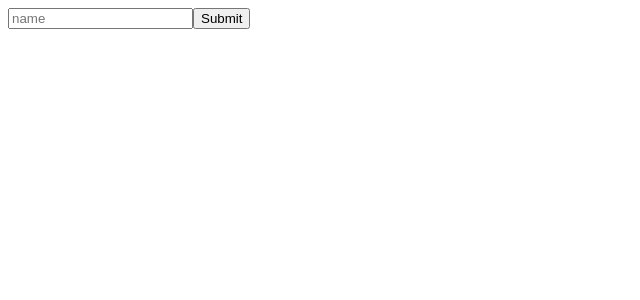
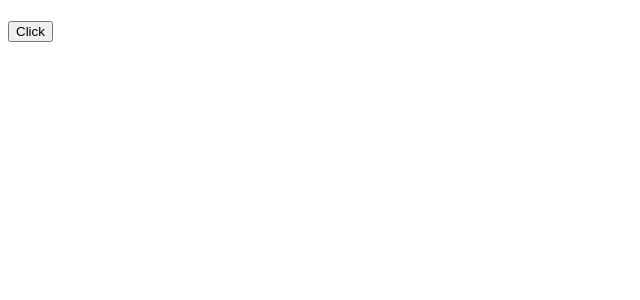
Before and after one commit to tutuldev/react-js-with-rabbil-hasan, a React (Vite) app: page / in a window 1280 px wide. Shown: the top 300 px of the page, without its empty margins (0-640 px from the left). Built offline with nearby package versions, Linux system fonts and the light colour scheme.

Commit message:
react hook useRef

```diff
--- a/src/App.jsx
+++ b/src/App.jsx
@@ -1,18 +1,27 @@
+import { useRef } from "react";
 
 
   const App = () =>{
 
-    const PostFormData= (event)=>{
-      event.preventDefault();
-      alert('Form Submitted')
-    }
+  let myHeadLine= useRef();
+
+  const change =()=>{
+  // myHeadLine.current.innerText="Hellow UseRef";
+  // myHeadLine.current.innerHTML="<ul><li>A</li><li>B</li></ul>";
+
+  // when not using current
+  myHeadLine.innerHTML="<ul><li>A</li><li>B</li></ul>";
+
+  }
 
   return(
         <div>
-          <form onSubmit={PostFormData}>
-            <input placeholder="name" />
-            <button type="submit">Submit</button>
-          </form>
+          {/* using with current method  */}
+          {/* <h1 ref={myHeadLine}></h1> */}
+
+          {/* when not using current  */}
+          <h1 ref={(h1)=>myHeadLine=h1}></h1>
+          <button onClick={change}>Click</button>
         </div>
   );
 };
```
